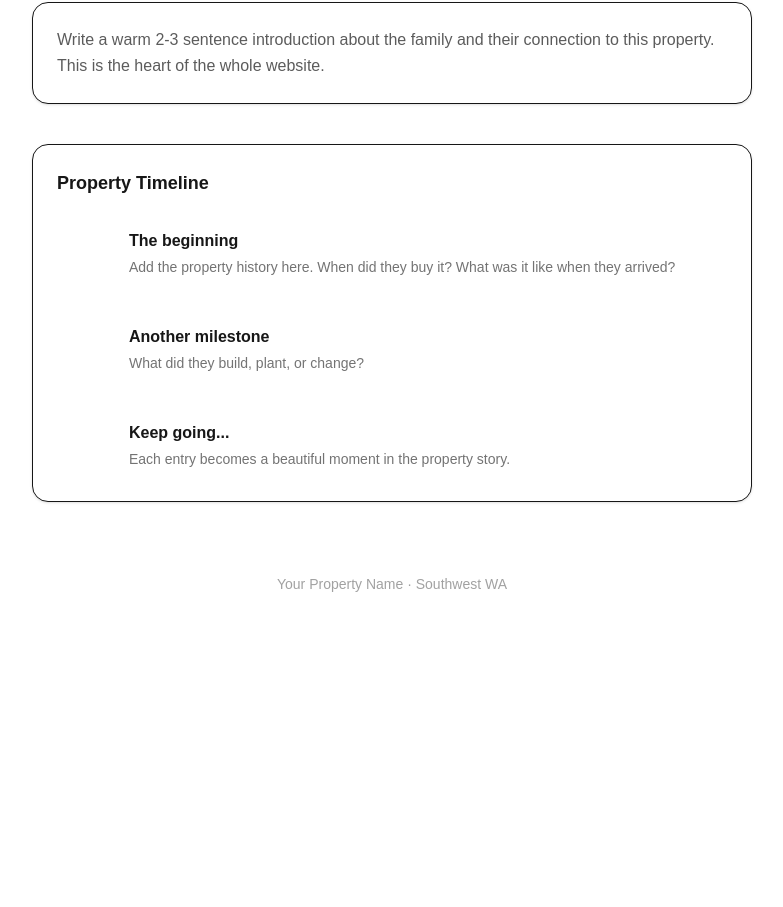
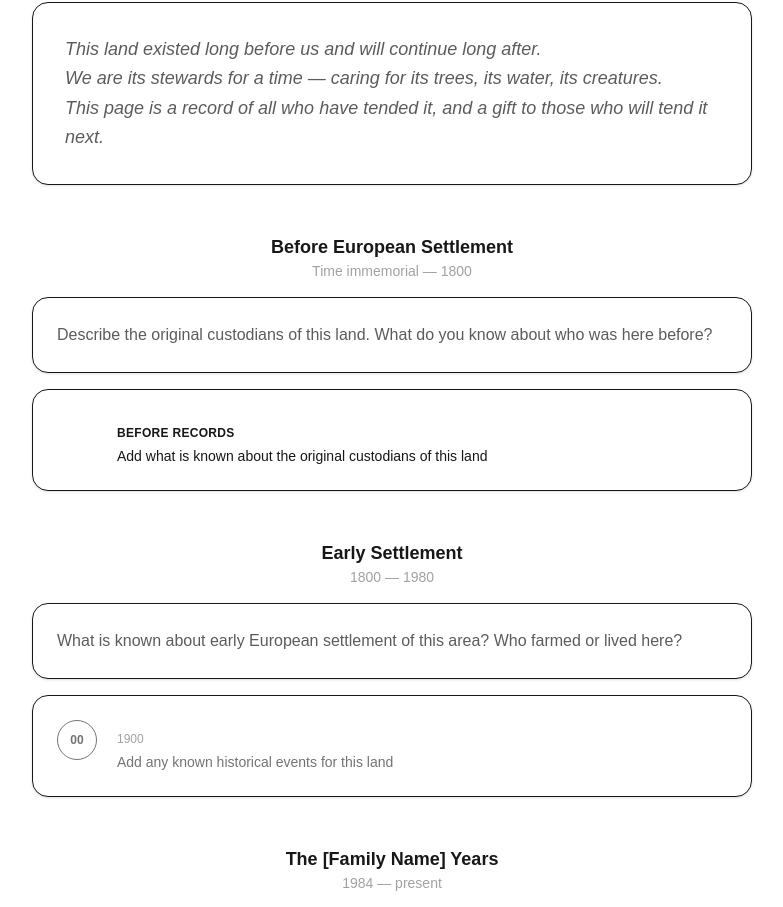
Before and after one commit to buildquoteau-jpg/rijidij, a Next.js app: page /our-story in a window 1280 px wide. Shown: the part 318-1225 px from the top of the page, without its empty margins (248-1031 px from the left). Before the commit the page ends 944 px from the top, so only its background shows below. Built offline with nearby package versions, Linux system fonts and the light colour scheme.

Commit message:
add The Land stewardship page, Our Family page, public/private gallery split, updated config and home

```diff
--- a/app/our-story/page.tsx
+++ b/app/our-story/page.tsx
@@ -2,71 +2,166 @@
 import Nav from '@/components/Nav'
 import config from '@/config'
 
-// 📋 TEMPLATE — Our Story page
-// 🔧 BUILDER: Fill in the timeline and family story from the onsite visit
-// 👤 OWNER: Add new entries via the edit sidebar
+// 📋 TEMPLATE — The Land page
+// 🔧 BUILDER: Fill in from onsite visit, old photos, and owner's records
+// 👤 OWNER: Add new chapters and events via the edit sidebar
+// 🎁 GIFT: This page is a gift to future stewards of this land
 
-interface TimelineEntry {
-  year: number
-  title: string
-  description: string
+interface Chapter {
+  familyName: string
+  fromYear: number
+  toYear?: number
+  intro: string
+  events: ChapterEvent[]
+  photos?: string[]
 }
 
-// 🔧 REPLACE with this property's actual history from the owner
-const timeline: TimelineEntry[] = [
-  { year: 2000, title: 'The beginning', description: 'Add the property history here. When did they buy it? What was it like when they arrived?' },
-  { year: 2005, title: 'Another milestone', description: 'What did they build, plant, or change?' },
-  { year: 2010, title: 'Keep going...', description: 'Each entry becomes a beautiful moment in the property story.' },
+interface ChapterEvent {
+  year: number
+  description: string
+  significant?: boolean
+}
+
+// 🔧 REPLACE with the real history of this property
+// Add one Chapter per family/owner who has stewarded this land
+const chapters: Chapter[] = [
+  {
+    familyName: 'Before European Settlement',
+    fromYear: 0,
+    toYear: 1800,
+    intro: 'Describe the original custodians of this land. What do you know about who was here before?',
+    events: [
+      { year: 0, description: 'Add what is known about the original custodians of this land', significant: true },
+    ],
+  },
+  {
+    familyName: 'Early Settlement',
+    fromYear: 1800,
+    toYear: 1980,
+    intro: 'What is known about early European settlement of this area? Who farmed or lived here?',
+    events: [
+      { year: 1900, description: 'Add any known historical events for this land' },
+    ],
+  },
+  {
+    familyName: 'The [Family Name] Years',
+    fromYear: 1984,
+    intro: 'This is where the current owners write their chapter. What did you build? What did you plant? What do you love about this place?',
+    events: [
+      { year: 1984, description: 'Bought the property', significant: true },
+      { year: 1985, description: 'Add key events year by year' },
+    ],
+    photos: [],
+  },
 ]
 
-// 🔧 REPLACE with the family/owner introduction
-const intro = {
-  heading: 'Our Story',
-  subheading: 'The people and the land',
-  body: 'Write a warm 2-3 sentence introduction about the family and their connection to this property. This is the heart of the whole website.',
-}
+// 🔧 This paragraph appears at the top of the page — edit to suit
+const stewardshipStatement = `This land existed long before us and will continue long after.
+We are its stewards for a time — caring for its trees, its water, its creatures.
+This page is a record of all who have tended it, and a gift to those who will tend it next.`
 
-export default function OurStoryPage() {
-  const sorted = [...timeline].sort((a, b) => a.year - b.year)
-
+export default function TheLandPage() {
   return (
     <main className="min-h-screen bg-light">
       <Nav />
 
+      {/* Hero */}
       <div className="bg-primary text-white px-6 py-10">
         <div className="max-w-3xl mx-auto">
-          <div className="text-4xl mb-3">📖</div>
-          <h1 className="text-3xl font-bold">{intro.heading}</h1>
-          <p className="mt-2 opacity-75">{intro.subheading}</p>
+          <div className="text-4xl mb-3">🌿</div>
+          <h1 className="text-3xl font-bold">The Land</h1>
+          <p className="mt-2 opacity-75">A record of stewardship</p>
         </div>
       </div>
 
-      <div className="max-w-3xl mx-auto px-6 py-10 space-y-10">
+      <div className="max-w-3xl mx-auto px-6 py-10 space-y-12">
 
-        {/* Intro */}
-        <div className="bg-white rounded-2xl shadow-sm border border-light p-6">
-          <p className="text-dark opacity-70 leading-relaxed">{intro.body}</p>
+        {/* Stewardship statement */}
+        <div className="bg-white rounded-2xl shadow-sm border border-light p-8">
+          <p className="text-dark opacity-70 leading-relaxed italic whitespace-pre-line text-lg">
+            {stewardshipStatement}
+          </p>
         </div>
 
-        {/* Timeline */}
-        <div className="bg-white rounded-2xl shadow-sm border border-light p-6">
-          <h2 className="text-lg font-semibold text-dark mb-6">Property Timeline</h2>
-          <div className="relative">
-            <div className="absolute left-6 top-0 bottom-0 w-0.5 bg-light" />
-            <div className="space-y-8">
-              {sorted.map((entry, i) => (
-                <div key={i} className="relative flex gap-6">
-                  <div className="flex-shrink-0 w-12 h-12 rounded-full bg-primary text-white flex items-center justify-center text-xs font-bold z-10">
-                    {entry.year}
+        {/* Chapters */}
+        {chapters.map((chapter, ci) => (
+          <div key={ci} className="space-y-4">
+
+            {/* Chapter header */}
+            <div className="flex items-center gap-4">
+              <div className="h-px flex-1 bg-secondary opacity-30" />
+              <div className="text-center px-4">
+                <p className="text-lg font-bold text-primary">{chapter.familyName}</p>
+                <p className="text-sm text-dark opacity-40">
+                  {chapter.fromYear === 0 ? 'Time immemorial' : chapter.fromYear}
+                  {chapter.toYear ? ` — ${chapter.toYear}` : ' — present'}
+                </p>
+              </div>
+              <div className="h-px flex-1 bg-secondary opacity-30" />
+            </div>
+
+            {/* Chapter intro */}
+            <div className="bg-white rounded-2xl shadow-sm border border-light p-6">
+              <p className="text-dark opacity-70 leading-relaxed">{chapter.intro}</p>
+            </div>
+
+            {/* Chapter photos */}
+            {chapter.photos && chapter.photos.length > 0 && (
+              <div className="grid grid-cols-3 gap-3">
+                {chapter.photos.map((photo, pi) => (
+                  <div key={pi} className="aspect-square rounded-xl overflow-hidden bg-light border border-light">
+                    <img src={photo} alt="" className="w-full h-full object-cover" />
                   </div>
-                  <div className="pt-2 pb-2">
-                    <p className="font-semibold text-dark">{entry.title}</p>
-                    <p className="text-sm text-dark opacity-60 mt-1">{entry.description}</p>
-                  </div>
+                ))}
+              </div>
+            )}
+
+            {/* Chapter timeline */}
+            <div className="bg-white rounded-2xl shadow-sm border border-light p-6">
+              <div className="relative">
+                <div className="absolute left-5 top-0 bottom-0 w-0.5 bg-light" />
+                <div className="space-y-6">
+                  {chapter.events
+                    .sort((a, b) => a.year - b.year)
+                    .map((event, ei) => (
+                      <div key={ei} className="relative flex gap-5">
+                        <div className={`flex-shrink-0 w-10 h-10 rounded-full flex items-center justify-center text-xs font-bold z-10 ${
+                          event.significant
+                            ? 'bg-primary text-white'
+                            : 'bg-light text-dark opacity-60 border border-light'
+                        }`}>
+                          {event.year === 0 ? '—' : String(event.year).slice(-2)}
+                        </div>
+                        <div className="pt-1.5">
+                          {event.significant && (
+                            <span className="text-xs text-secondary font-semibold uppercase tracking-wide">
+                              {event.year === 0 ? 'Before records' : event.year}
+                            </span>
+                          )}
+                          {!event.significant && (
+                            <span className="text-xs text-dark opacity-40">{event.year}</span>
+                          )}
+                          <p className={`text-sm mt-0.5 ${event.significant ? 'text-dark font-medium' : 'text-dark opacity-60'}`}>
+                            {event.description}
+                          </p>
+                        </div>
+                      </div>
+                    ))}
                 </div>
-              ))}
+              </div>
             </div>
+
           </div>
+        ))}
+
+        {/* Note to future stewards */}
+        <div className="bg-primary/5 border border-primary/20 rounded-2xl p-8">
+          <h2 className="text-lg font-semibold text-primary mb-3">A note to future stewards</h2>
+          <p className="text-dark opacity-60 text-sm leading-relaxed">
+            {/* 🔧 BUILDER: Ask the owner to write a short note to whoever comes next */}
+            Add a personal note here from the current owners to the next stewards of this land.
+            What do they hope for it? What should be cared for? What brings them joy here?
+          </p>
         </div>
 
       </div>
--- a/app/page.tsx
+++ b/app/page.tsx
@@ -5,7 +5,8 @@ import config from '@/config'
 
 const tileOrder = [
   { key: 'gallery',     href: '/gallery' },
-  { key: 'ourStory',    href: '/our-story' },
+  { key: 'theLand',     href: '/our-story' },
+  { key: 'ourFamily',   href: '/our-family' },
   { key: 'orchard',     href: '/orchard' },
   { key: 'water',       href: '/water' },
   { key: 'wildlife',    href: '/wildlife' },
@@ -39,7 +40,7 @@ export default function Home() {
         </div>
       </div>
 
-      {/* Page tiles — 2 column grid on desktop, 1 column on mobile */}
+      {/* Page tiles */}
       <section className="max-w-3xl mx-auto px-6 py-10 grid grid-cols-1 md:grid-cols-2 gap-4">
         {enabledTiles.map((tile) => {
           const page = config.pages[tile.key as keyof typeof config.pages]
@@ -56,9 +57,9 @@ export default function Home() {
         })}
       </section>
 
-      {/* Footer */}
-      <footer className="text-center text-sm text-dark opacity-40 py-8">
-        {config.propertyName} · {config.location.region}
+      <footer className="text-center text-sm text-dark opacity-40 py-8 border-t border-light">
+        <p>{config.propertyName} · {config.location.region}</p>
+        <p className="mt-1 opacity-50 text-xs">Built with Southwest Story · <a href="/privacy-policy" className="underline">Privacy</a> · <a href="/faq" className="underline">FAQ</a></p>
       </footer>
     </main>
   )
--- a/config.ts
+++ b/config.ts
@@ -6,7 +6,6 @@ const config = {
   ownerEmail: 'owner@email.com',
 
   // 🔧 Privacy — noIndex blocks Google and all search engines
-  // Set to false only if the owner explicitly wants to be searchable
   noIndex: true,
   sitePrivate: false,
 
@@ -18,7 +17,8 @@ const config = {
 
   pages: {
     gallery:     { enabled: true,  private: false, emoji: '📷', title: 'Gallery',     description: 'Photos of the property, seasons and life on the land.' },
-    ourStory:    { enabled: true,  private: false, emoji: '📖', title: 'Our Story',   description: 'The history of the land and the people who call it home.' },
+    theLand:     { enabled: true,  private: false, emoji: '🌿', title: 'The Land',    description: 'A record of stewardship — the history of this land and all who have tended it.' },
+    ourFamily:   { enabled: true,  private: false, emoji: '📖', title: 'Our Family',  description: 'The people who call this place home.' },
     orchard:     { enabled: true,  private: false, emoji: '🍊', title: 'Orchard',     description: 'What blooms when, seasonal jobs and harvest notes.' },
     water:       { enabled: true,  private: false, emoji: '💧', title: 'Water',       description: 'Bore data, tank levels and rainfall records.' },
     wildlife:    { enabled: true,  private: false, emoji: '🦜', title: 'Wildlife',    description: 'Sightings log, bird list and pest species.' },
```
Also changed, not shown: app/gallery/page.tsx (+51 -30 lines), app/our-family/page.tsx (added, +57 -0 lines).
